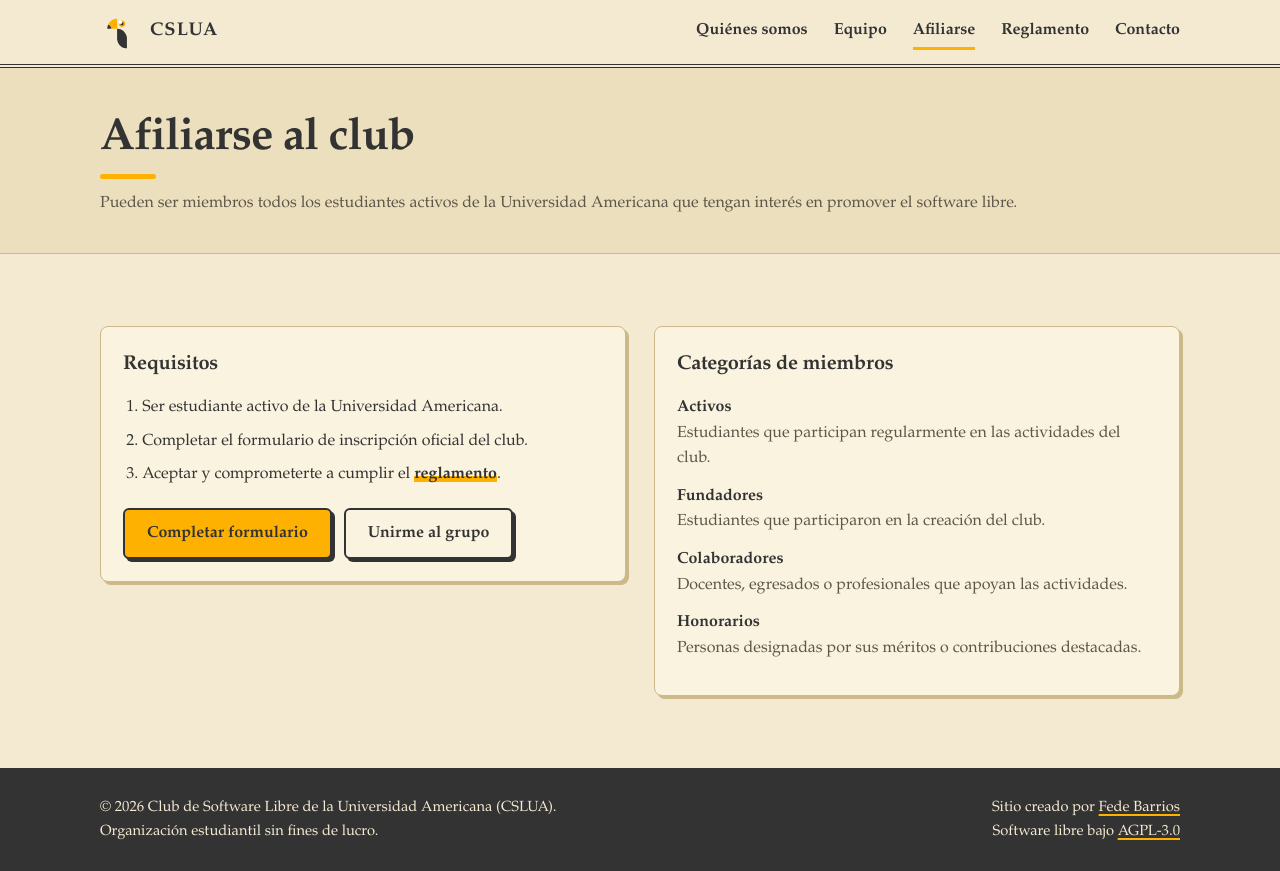
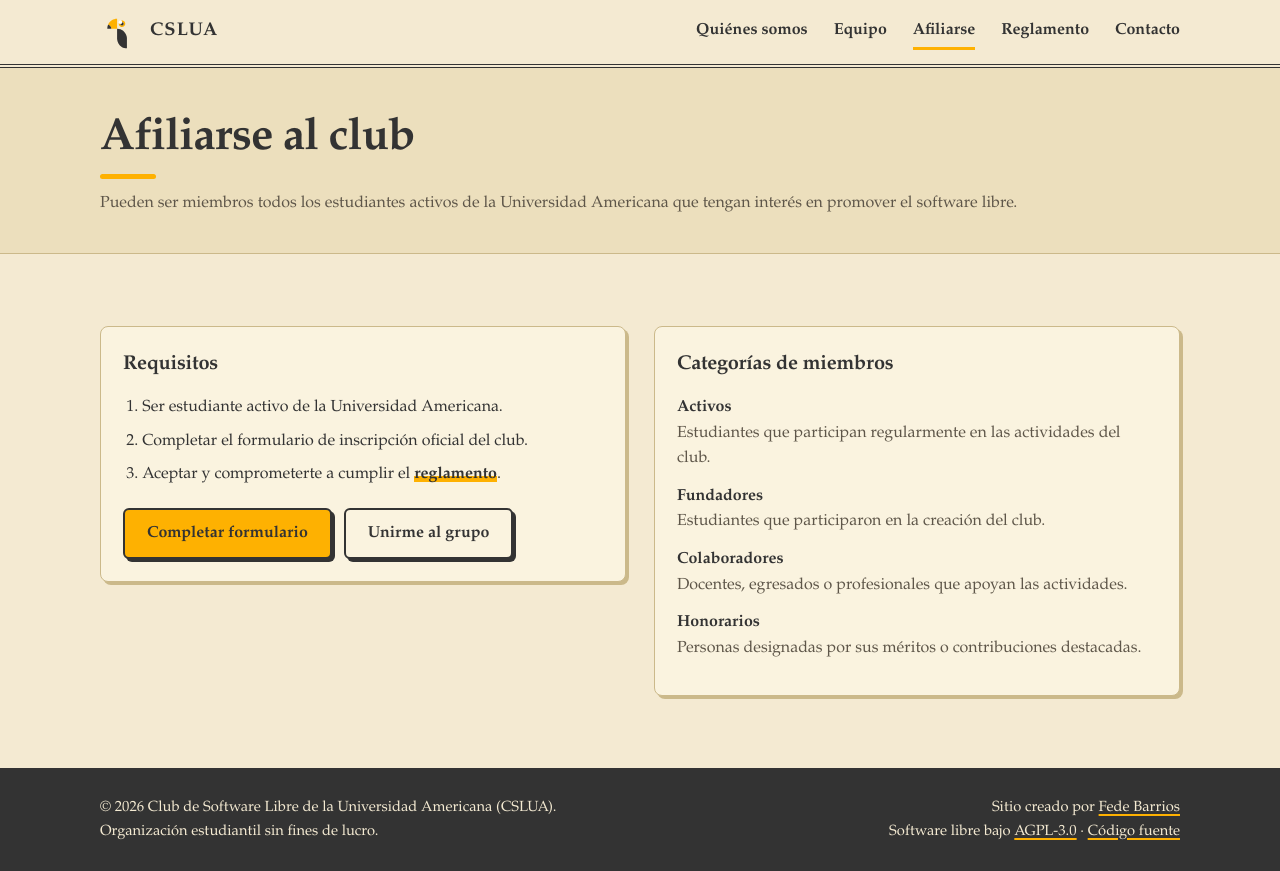
Before and after one commit to cslua-py/website, a React (Vite) app: page /join in a window 1280 px wide. Built offline with nearby package versions, Linux system fonts and the light colour scheme.

Commit message:
Link the source code repository in the footer

```diff
--- a/package.json
+++ b/package.json
@@ -4,6 +4,10 @@
   "version": "0.1.0",
   "license": "AGPL-3.0-or-later",
   "author": "Fede Barrios",
+  "repository": {
+    "type": "git",
+    "url": "git+https://github.com/CSLUA-py/website.git"
+  },
   "type": "module",
   "scripts": {
     "dev": "vite",
--- a/src/config.js
+++ b/src/config.js
@@ -8,9 +8,8 @@ export const JOIN_FORM_URL = "https://forms.gle/4vNJv9Qx4FTQhSeJ7";
 export const COMMUNITY_URL = "https://chat.whatsapp.com/D2v1tBN5niC2f48bzl6TBC";
 
 // Source code repository. The AGPL (section 13) requires offering the source to users
-// who interact with the site over a network: set this to the club's GitHub repository
-// as soon as it exists. While empty, the footer hides the "Código fuente" link.
-export const SOURCE_URL = "";
+// who interact with the site over a network, so the footer links here.
+export const SOURCE_URL = "https://github.com/CSLUA-py/website";
 
 export const LICENSE = {
   name: "AGPL-3.0",
```
